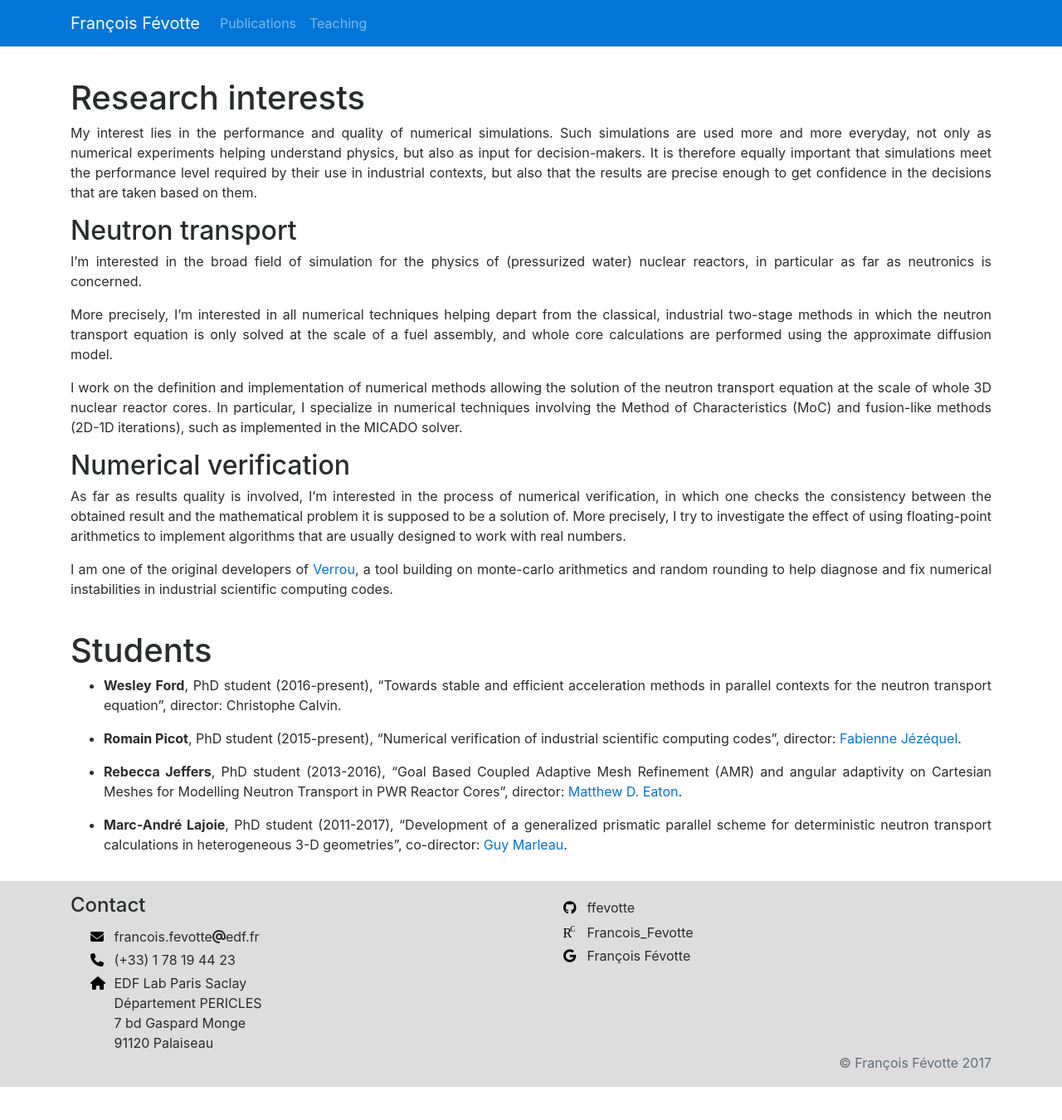
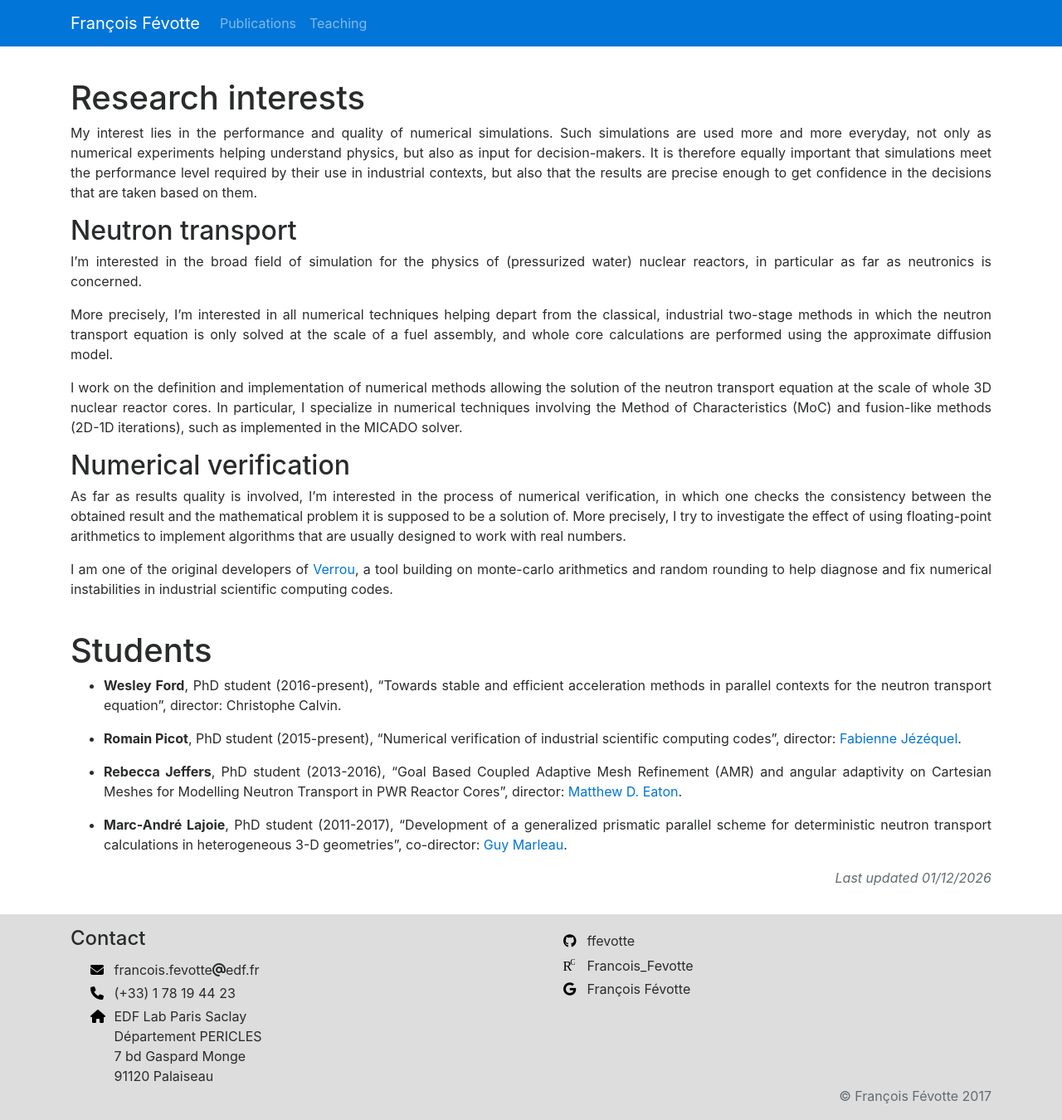
Before and after one commit to ffevotte/www.fevotte.net, a Jekyll site: the page built from index.md, in a window 1280 px wide. Shown: the whole page at 83% size. Built offline with Jekyll 4.4.1, drawn with Linux system fonts in a browser that asks for light colours; nearby versions of some CDN libraries; library files that are not in the unit come from our copies; before the commit the page ends 1310 px from its top, so only the background shows below that; some of the changed lines change nothing that is shown.

Commit message:
Show last update date

```diff
--- a/_layouts/page.html
+++ b/_layouts/page.html
@@ -5,3 +5,6 @@ layout: default
 <div>
   {{ content }}
 </div>
+<div class="text-muted text-right">
+  <i>Last updated {{ page.last-modified-date | date: "%d/%m/%Y"}}</i>
+</div>
--- /dev/null
+++ b/_plugins/LastModifiedDate.rb
@@ -0,0 +1,8 @@
+# From http://stackoverflow.com/a/36769049/1225607
+Jekyll::Hooks.register :pages, :post_init do |page|
+  begin
+    page.data['last-modified-date'] = File.mtime( page.path )
+  rescue
+    puts "WARNING"
+  end
+end
```
